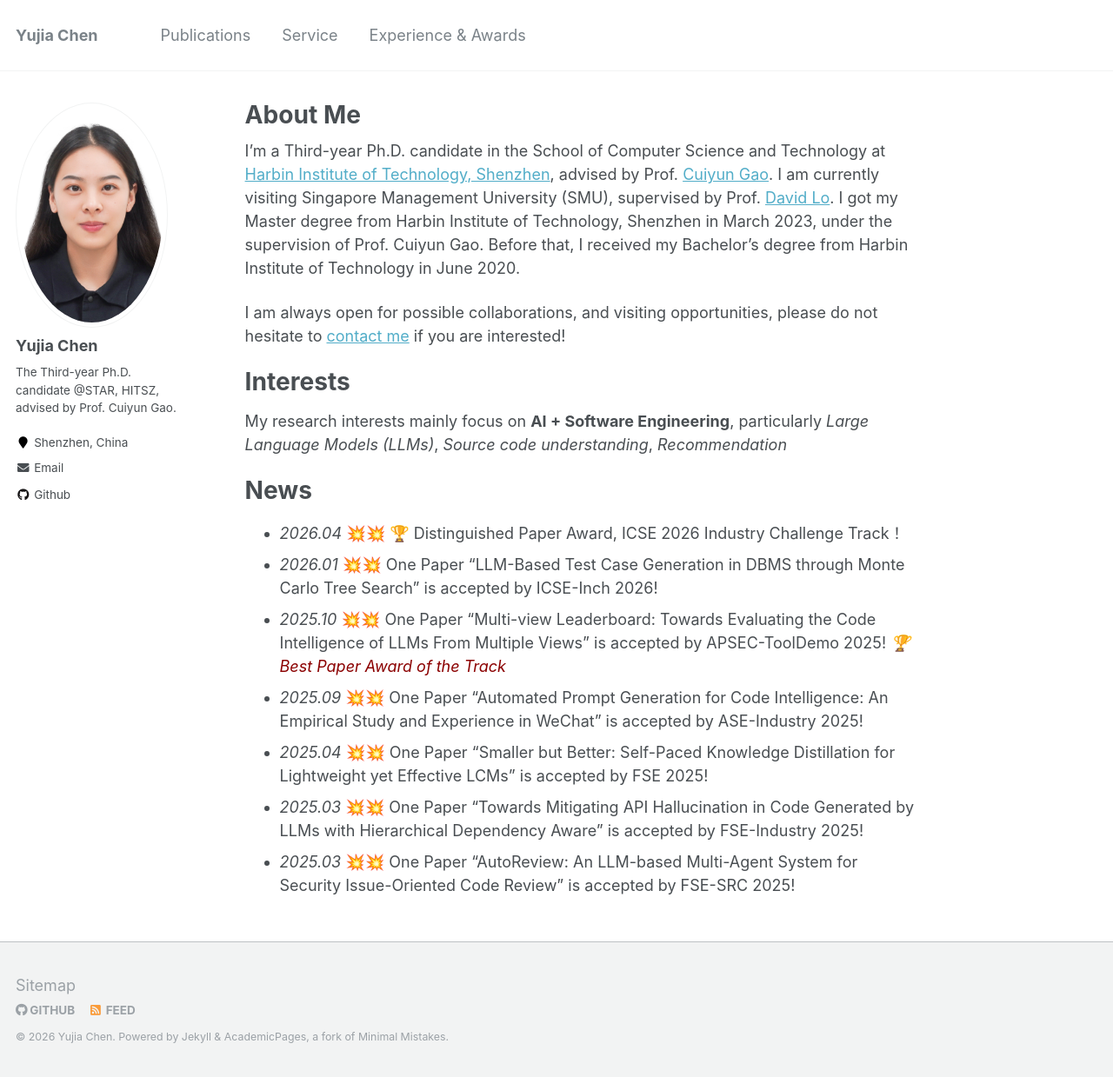
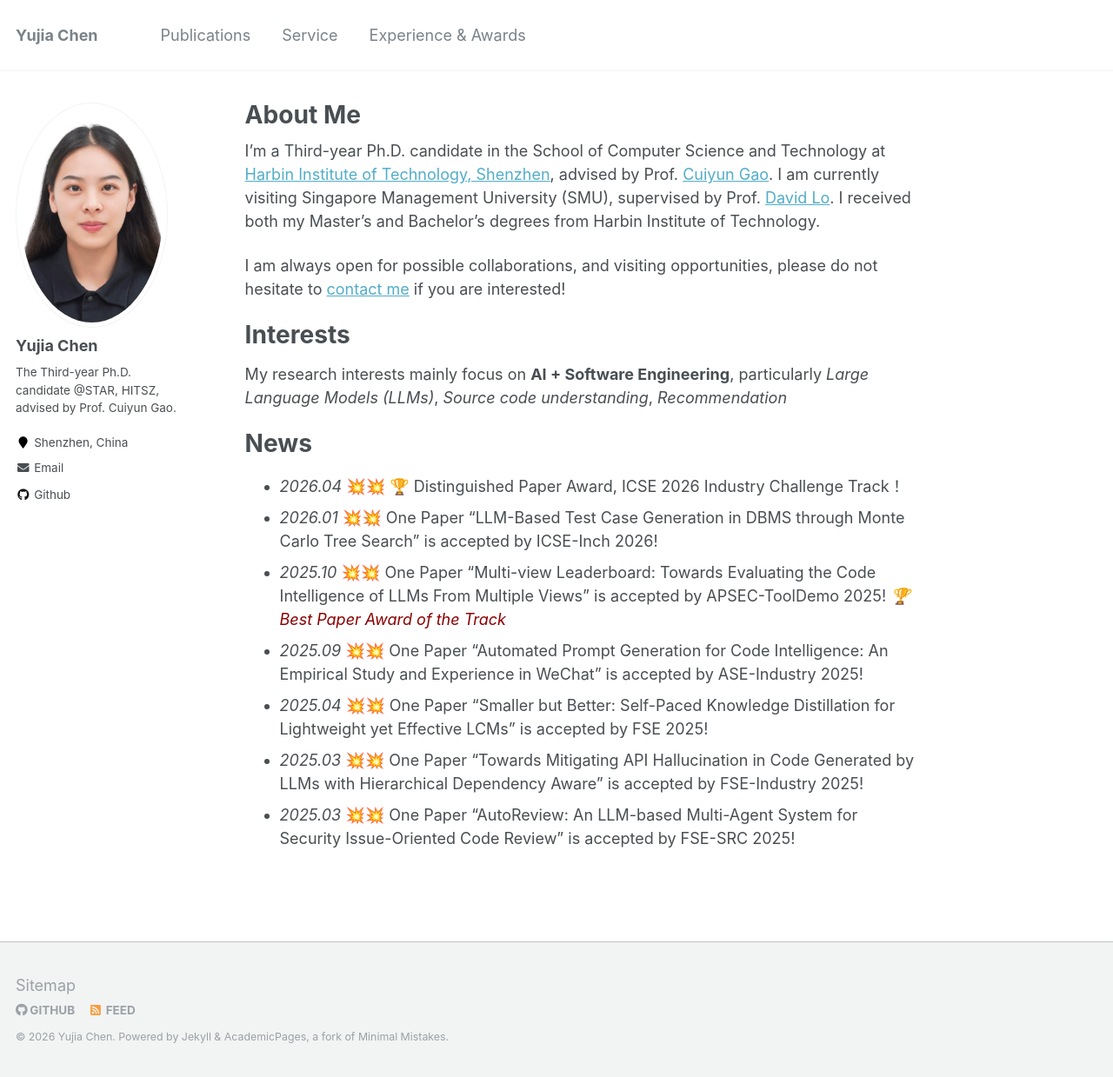
Before and after one commit to yujiachen99/yujiachen99.github.io, a Jekyll site: the page built from _pages/about.md, in a window 1280 px wide and 1239 px high. Shown: the whole window at 87% size. Built offline with Jekyll 4.4.1, drawn with Linux system fonts in a browser that asks for light colours.

```diff
--- a/_pages/about.md
+++ b/_pages/about.md
@@ -8,7 +8,7 @@ redirect_from:
   - /about.html
 ---
 
-I'm a Third-year Ph.D. candidate in the School of Computer Science and Technology at [Harbin Institute of Technology, Shenzhen](http://cs.hitsz.edu.cn/), advised by Prof. [Cuiyun Gao](https://cuiyungao.github.io/). I am currently visiting Singapore Management University (SMU), supervised by Prof. [David Lo](http://www.mysmu.edu/faculty/davidlo/). I got my Master degree from Harbin Institute of Technology, Shenzhen in March 2023, under the supervision of Prof. Cuiyun Gao. Before that, I received my Bachelor's degree from Harbin Institute of Technology in June 2020.
+I'm a Third-year Ph.D. candidate in the School of Computer Science and Technology at [Harbin Institute of Technology, Shenzhen](http://cs.hitsz.edu.cn/), advised by Prof. [Cuiyun Gao](https://cuiyungao.github.io/). I am currently visiting Singapore Management University (SMU), supervised by Prof. [David Lo](http://www.mysmu.edu/faculty/davidlo/). I received both my Master's and Bachelor's degrees from Harbin Institute of Technology.
 
 I am always open for possible collaborations, and visiting opportunities, please do not hesitate to [contact me](yujiachen@stu.hit.edu.cn) if you are interested!
 # Interests
```
Also changed, not shown: _pages/service.md (+2 -0 lines).
